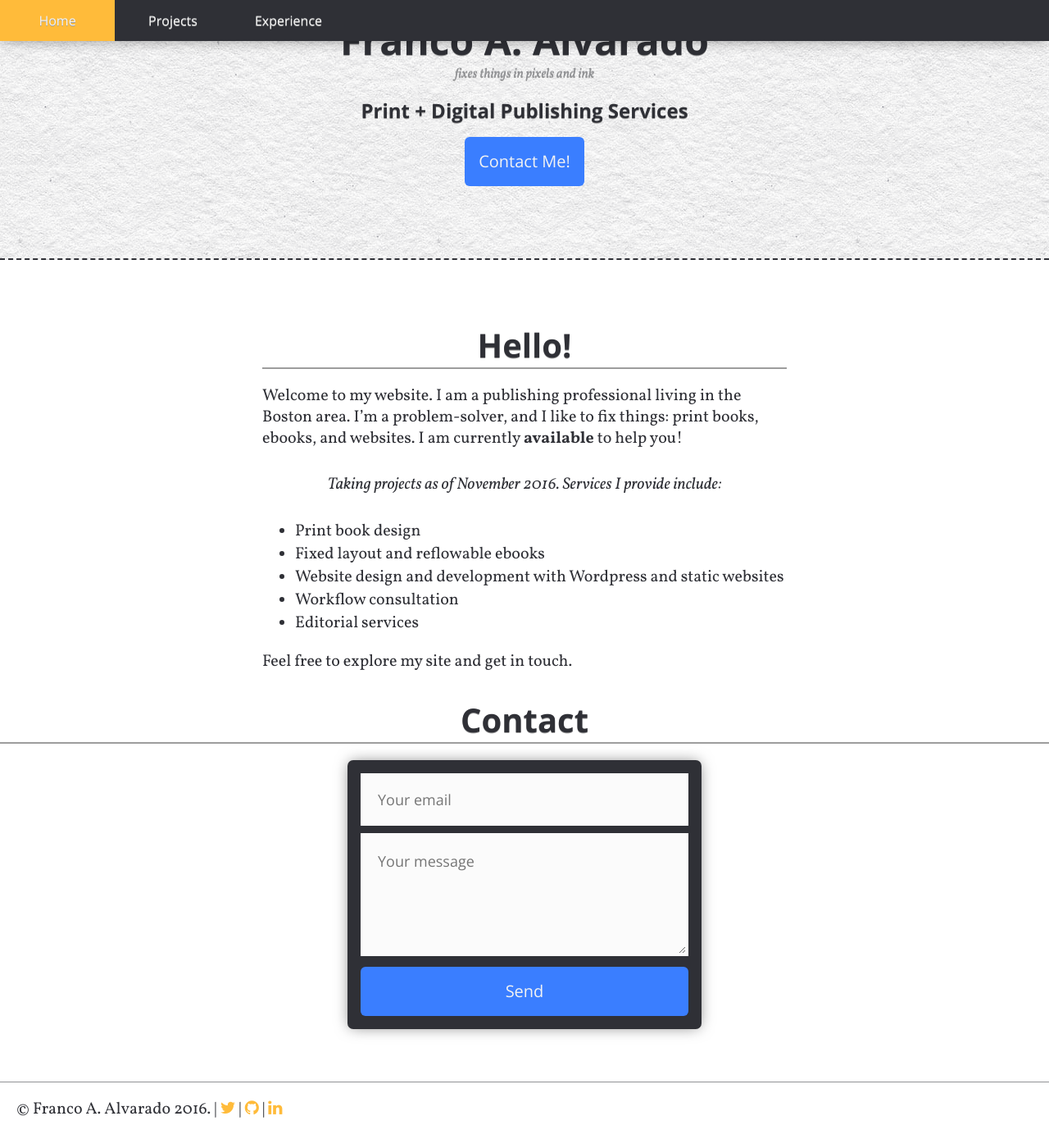
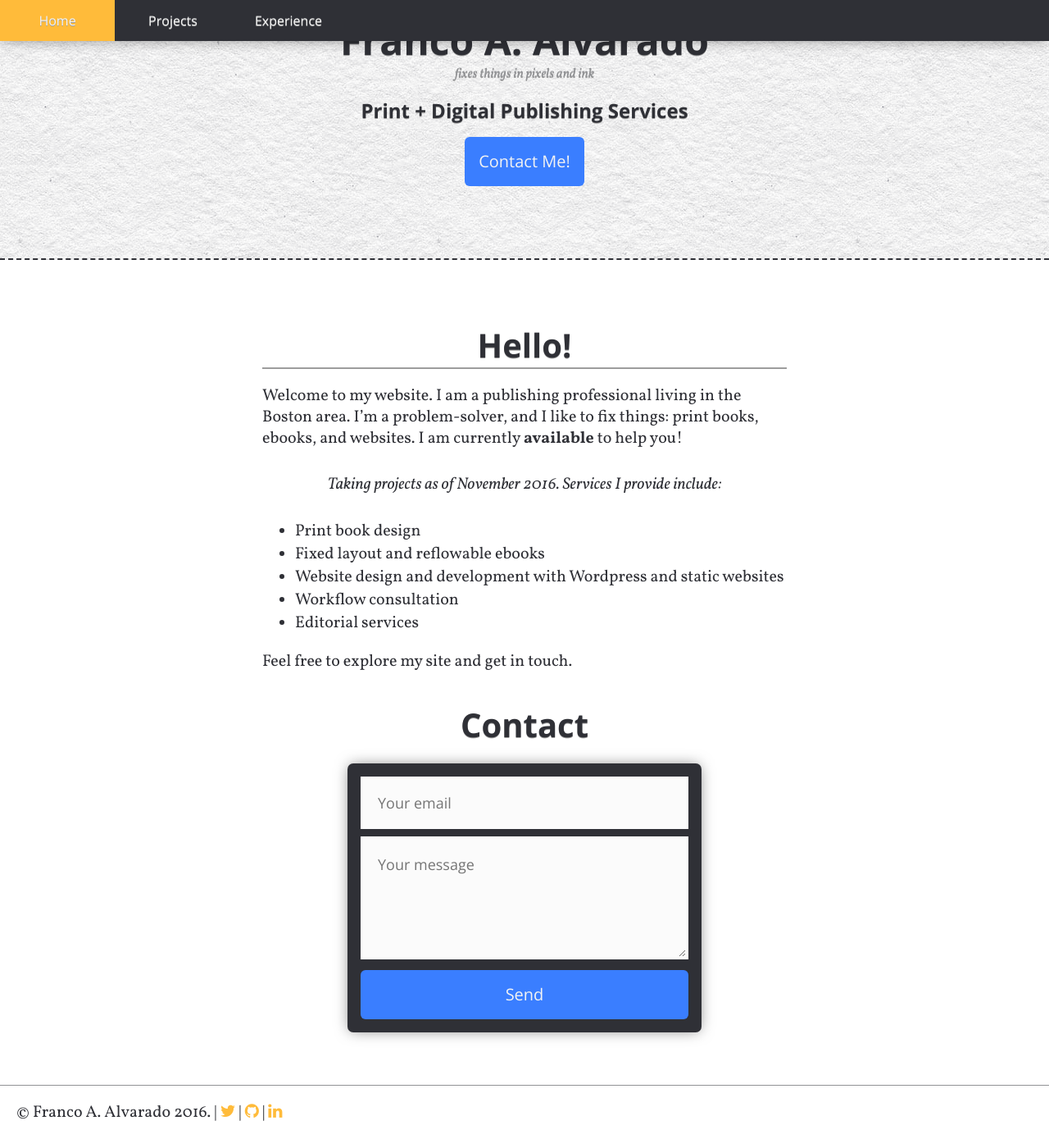
Before and after one commit to francopub/francopub.github.io, a Jekyll site: the page built from index.html, in a window 1280 px wide and 1400 px high, scrolled down 100 px. Shown: the whole window at 82% size. Built offline with Jekyll 4.4.1, drawn with Linux system fonts in a browser that asks for light colours; nearby versions of some CDN libraries; some web fonts are replaced.

Commit message:
update
update

```diff
--- a/_sass/_base.scss
+++ b/_sass/_base.scss
@@ -9,10 +9,10 @@
 			cursor: auto;
 		}
 		&:hover {
-	        color: darken($link-color, 5%)
+	        color: darken($link-color, 25%)
 	    }
         &:active {
-        	color: darken($link-color, 15%)
+        	color: darken($link-color, 50%)
         }
 }
 
--- a/_sass/_codesyntax.scss
+++ b/_sass/_codesyntax.scss
@@ -10,6 +10,17 @@
     code {
         padding-left: 6px;
     }
+    span {
+        &:before {
+            counter-increment: line;
+            content: counter(line);
+            display: inline-block;
+            border-right: 1px solid #ddd;
+            padding: 0 .5em;
+            margin-right: .5em;
+            color: #888
+            }
+        }
 }
 
 pre {
--- a/_sass/_forms.scss
+++ b/_sass/_forms.scss
@@ -46,14 +46,14 @@
     input:focus, textarea:focus {
         background-color:white;
     }
-
-
 }
 
-
 h1#contact {
-    @extend h1#aboutme;
+    margin-bottom: 0.5em;
+    padding-bottom: 0;
     border-bottom: none;
-    margin: 19px auto;
+    text-shadow: $shadow;
+    font-size: 2.5em;
+    font-family: $stack-ss;
     text-align: center;
     }
--- a/projects/_posts/2016-10-09-StrangeletPress.markdown
+++ b/projects/_posts/2016-10-09-StrangeletPress.markdown
@@ -67,7 +67,7 @@
 
 CSS for poetry below:
 
-{% highlight CSS linenos=table %}
+{% highlight CSS %}
 
 /*poetry*/
 p.poem-1 {
```
Also changed, not shown: 3 other files. Lines whose indentation alone changed are shown as unchanged.
